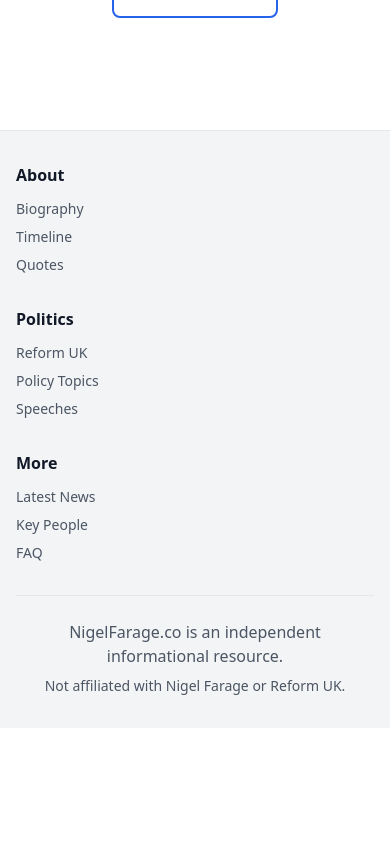
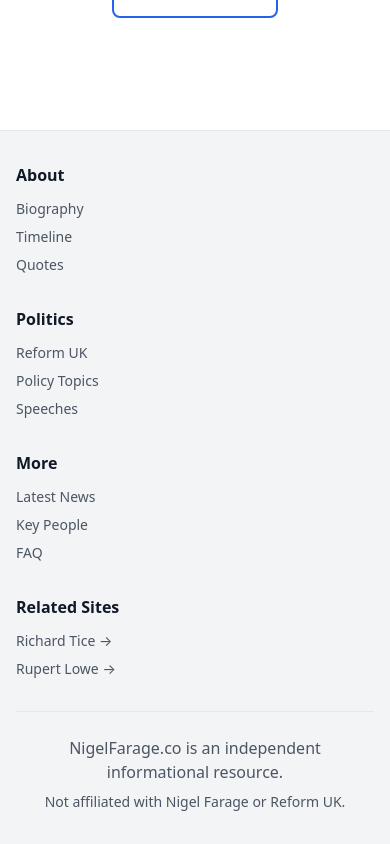
Before and after one commit to 00dkeati/nigelfarage-co, a Next.js app: page / in a window 390 px wide. Shown: the part 4622-5466 px from the top of the page. Before the commit the page ends 5350 px from the top, so only its background shows below. Built offline with nearby package versions, Linux system fonts and the light colour scheme.

Commit message:
Add related sites (richardtice.co, rupertlowe.co) to footer for SEO backlinks

```diff
--- a/app/layout.tsx
+++ b/app/layout.tsx
@@ -153,7 +153,7 @@
         <main>{children}</main>
         <footer className="bg-gray-100 border-t mt-16">
           <div className="max-w-6xl mx-auto px-4 py-8">
-            <div className="grid md:grid-cols-3 gap-8 mb-8">
+            <div className="grid md:grid-cols-4 gap-8 mb-8">
               <div>
                 <h4 className="font-bold mb-3">About</h4>
                 <ul className="space-y-2 text-sm text-gray-600">
@@ -178,6 +178,13 @@
                   <li><a href="/faq" className="hover:text-blue-600">FAQ</a></li>
                 </ul>
               </div>
+              <div>
+                <h4 className="font-bold mb-3">Related Sites</h4>
+                <ul className="space-y-2 text-sm text-gray-600">
+                  <li><a href="https://www.richardtice.co" target="_blank" rel="noopener noreferrer" className="hover:text-blue-600">Richard Tice →</a></li>
+                  <li><a href="https://www.rupertlowe.co" target="_blank" rel="noopener noreferrer" className="hover:text-blue-600">Rupert Lowe →</a></li>
+                </ul>
+              </div>
             </div>
             <div className="text-center text-gray-600 border-t pt-6">
               <p>NigelFarage.co is an independent informational resource.</p>
```
